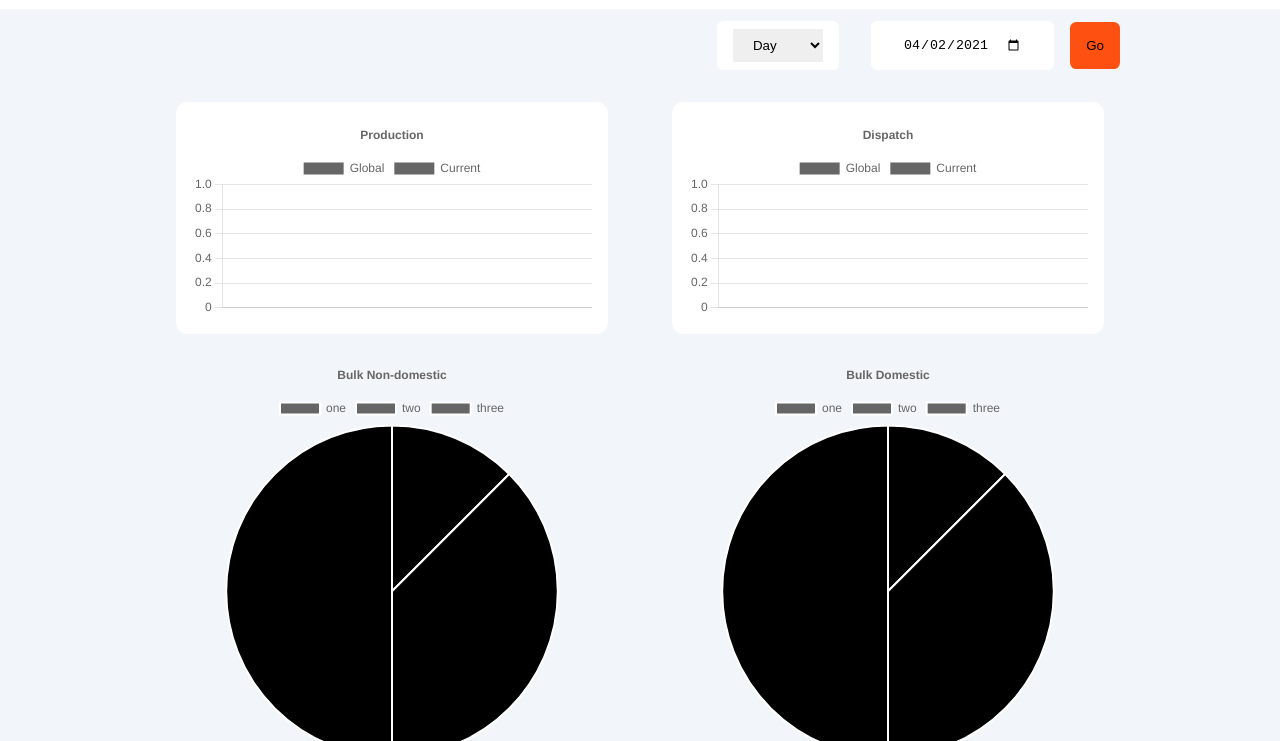
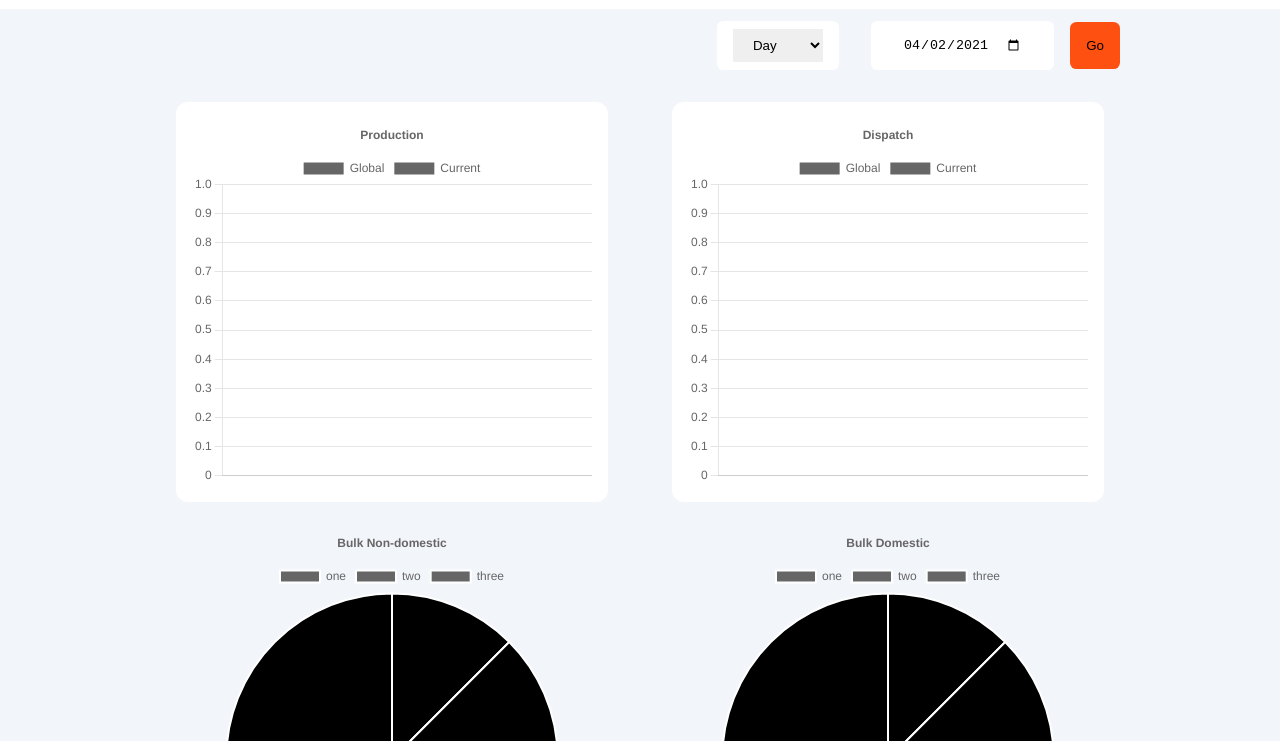
Before and after one commit to mathalav55/Enargon, a website: page public/index.html in a window 1280 px wide. Shown: the part 59-800 px from the top of the page. Drawn offline with nearby package versions, Linux system fonts and the light colour scheme.

Commit message:
increased bar graph sizes

```diff
--- a/public/index.css
+++ b/public/index.css
@@ -81,6 +81,7 @@ select:hover{
 }
 .bar{
   border-radius: .75rem;
+  height: 400px;
   background-color: #fff;
 }
 .pie{
--- a/public/index.js
+++ b/public/index.js
@@ -191,7 +191,6 @@ function getWeekDates() {
   let weeks = [],
     firstDate = new Date(body.year, body.month, 1);
     lastDate = new Date(body.year, parseInt(body.month) + 1, 0);
-    console.log(lastDate);
     numDays = lastDate.getDate();
   let start = 1;
   let end = endFirstWeek(firstDate, 1);
@@ -264,8 +263,8 @@ function chartInit() {
   var bulkCfgNd = { labels: ["one", "two", "three"], type: "pie", data: { labels: ["one", "two", "three"], datasets: [ { label: "Dataset 1", data: [10, 30, 40], backgroundColor: [], }, ], }, options: { responsive: true, plugins: { legend: { position: "top", }, title: { display: true, text: "Bulk Non-domestic", }, }, }, }
   var conscfg = { labels: ["one", "two", "three"], type: "doughnut", data: { labels: ["one", "two", "three"], datasets: [ { label: "Dataset 1", data: [10, 30, 40], backgroundColor: [], }, ], }, options: { responsive: true, plugins: { legend: { position: "top", }, title: { display: true, text: "Consumables", }, }, }, };
   var resCfg = { labels: ["one", "two", "three"], type: "pie", data: { labels: ["one", "two", "three"], datasets: [ { label: "Dataset 1", data: [10, 30, 40], backgroundColor: [], }, ], }, options: { responsive: true, plugins: { legend: { position: "top", }, title: { display: true, text: "Bulk Recipts", }, }, }, }
-  let prodCfg = { type: "bar", data: { datasets: [ { label: "Global", data: [], parsing: { yAxisKey: "global", xAxisKey: "type", }, backgroundColor: "", }, { label: "Current", data: [], parsing: { yAxisKey: "current", xAxisKey: "type", }, backgroundColor: "", }, ], }, options: { responsive: true, plugins: { legend: { position: "top", }, title: { display: true, text: "Production", }, }, scales: { x: { grid: { display: false } }, } }, };
-  let disCfg = { type: "bar", data: { datasets: [ { label: "Global", data: [], parsing: { yAxisKey: "global", xAxisKey: "type", }, backgroundColor: "", }, { label: "Current", data: [], parsing: { yAxisKey: "current", xAxisKey: "type", }, backgroundColor: "", }, ], }, options: { responsive: true, plugins: { legend: { position: "top", }, title: { display: true, text: "Dispatch", }, }, scales: { x: { grid: { display: false } }, } }, };
+  let prodCfg = { type: "bar", data: { datasets: [ { label: "Global", data: [], parsing: { yAxisKey: "global", xAxisKey: "type", }, backgroundColor: "", }, { label: "Current", data: [], parsing: { yAxisKey: "current", xAxisKey: "type", }, backgroundColor: "", }, ], }, options: { responsive: true,maintainAspectRatio : false, plugins: { legend: { position: "top", }, title: { display: true, text: "Production" }, }, scales: { x: { grid: { display: false } }, } }, };
+  let disCfg = { type: "bar", data: { datasets: [ { label: "Global", data: [], parsing: { yAxisKey: "global", xAxisKey: "type", }, backgroundColor: "", }, { label: "Current", data: [], parsing: { yAxisKey: "current", xAxisKey: "type", }, backgroundColor: "", }, ], }, options: { responsive: true,maintainAspectRatio : false, plugins: { legend: { position: "top", }, title: { display: true, text: "Dispatch", }, }, scales: { x: { grid: { display: false } }, } }, };
 
   prodChart = new Chart(prodElement, prodCfg);
   disChart = new Chart(disElement, disCfg);
```
